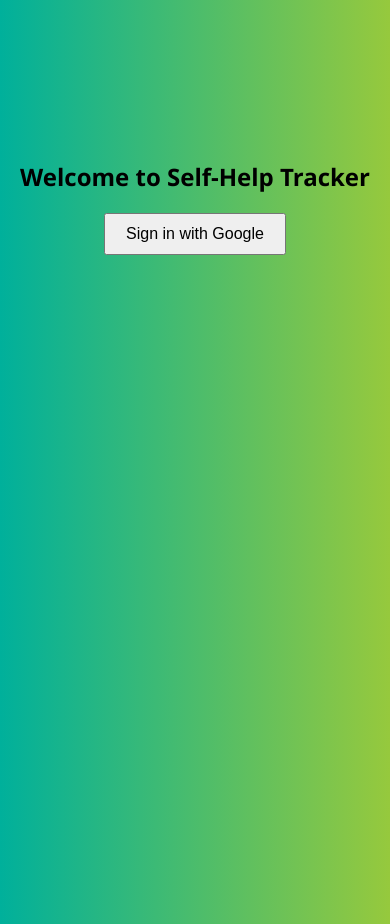
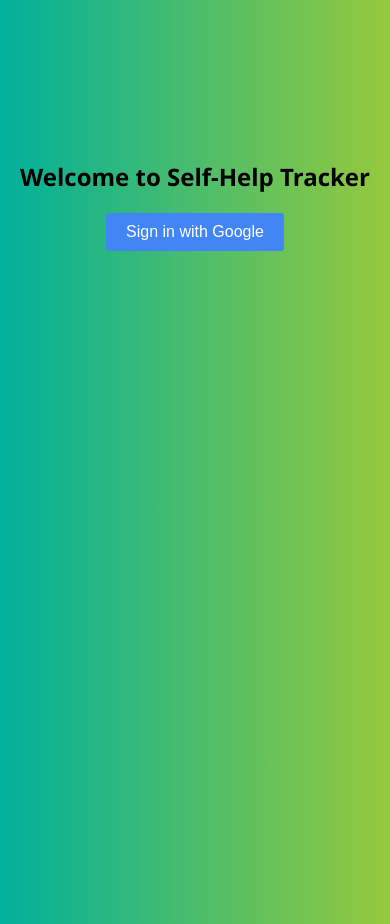
Before and after one commit to Subash-Duraisamy/Self-help, a React (Create React App) app: page / in a window 390 px wide. Built offline with nearby package versions, Linux system fonts and the light colour scheme.

Commit message:
Fixing mobile viewing issue

```diff
--- a/src/components/Login.js
+++ b/src/components/Login.js
@@ -1,17 +1,18 @@
 // src/components/Login.js
-import React, { useEffect, useCallback } from 'react';
+import React, { useEffect } from 'react';
 import { auth, provider, db } from '../firebase';
 import {
   signInWithPopup,
   signInWithRedirect,
-  getRedirectResult
+  getRedirectResult,
 } from 'firebase/auth';
 import { doc, setDoc, getDoc } from 'firebase/firestore';
 
 function Login({ setUser }) {
   const isMobile = /iPhone|iPad|iPod|Android/i.test(navigator.userAgent);
 
-  const processUser = useCallback(async (user) => {
+  // ✅ Save user to Firestore and update state
+  const processUser = async (user) => {
     if (!user) return;
 
     try {
@@ -23,7 +24,7 @@ function Login({ setUser }) {
           name: user.displayName,
           email: user.email,
           photoURL: user.photoURL,
-          joinedAt: new Date()
+          joinedAt: new Date(),
         });
       }
 
@@ -31,14 +32,14 @@ function Login({ setUser }) {
         uid: user.uid,
         name: user.displayName,
         email: user.email,
-        photoURL: user.photoURL
+        photoURL: user.photoURL,
       });
-    } catch (err) {
-      console.error("🔥 Failed to process user:", err);
-      alert("Could not complete login. Please try again.");
+    } catch (error) {
+      console.error("Failed to process user:", error);
     }
-  }, [setUser]);
+  };
 
+  // ✅ Start login
   const handleGoogleLogin = async () => {
     try {
       if (isMobile) {
@@ -48,12 +49,12 @@ function Login({ setUser }) {
         await processUser(result.user);
       }
     } catch (error) {
-      console.error("🔴 Login Error:", error);
-      alert("Failed to log in. Try again.");
+      console.error("Login Error:", error);
+      alert("❌ Failed to log in. Please try again.");
     }
   };
 
-  // This handles mobile login after redirect
+  // ✅ Handle redirect result (for mobile)
   useEffect(() => {
     getRedirectResult(auth)
       .then((result) => {
@@ -62,14 +63,25 @@ function Login({ setUser }) {
         }
       })
       .catch((error) => {
-        console.error("⚠️ Redirect Login Error:", error);
+        console.error("Redirect Login Error:", error);
       });
-  }, [processUser]);
+  }, []);
 
   return (
     <div style={{ textAlign: "center", marginTop: "100px" }}>
       <h2>Welcome to Self-Help Tracker</h2>
-      <button onClick={handleGoogleLogin} style={{ padding: "10px 20px", fontSize: "16px" }}>
+      <button
+        onClick={handleGoogleLogin}
+        style={{
+          padding: "10px 20px",
+          fontSize: "16px",
+          cursor: "pointer",
+          backgroundColor: "#4285F4",
+          color: "white",
+          border: "none",
+          borderRadius: "4px",
+        }}
+      >
         Sign in with Google
       </button>
     </div>
```
